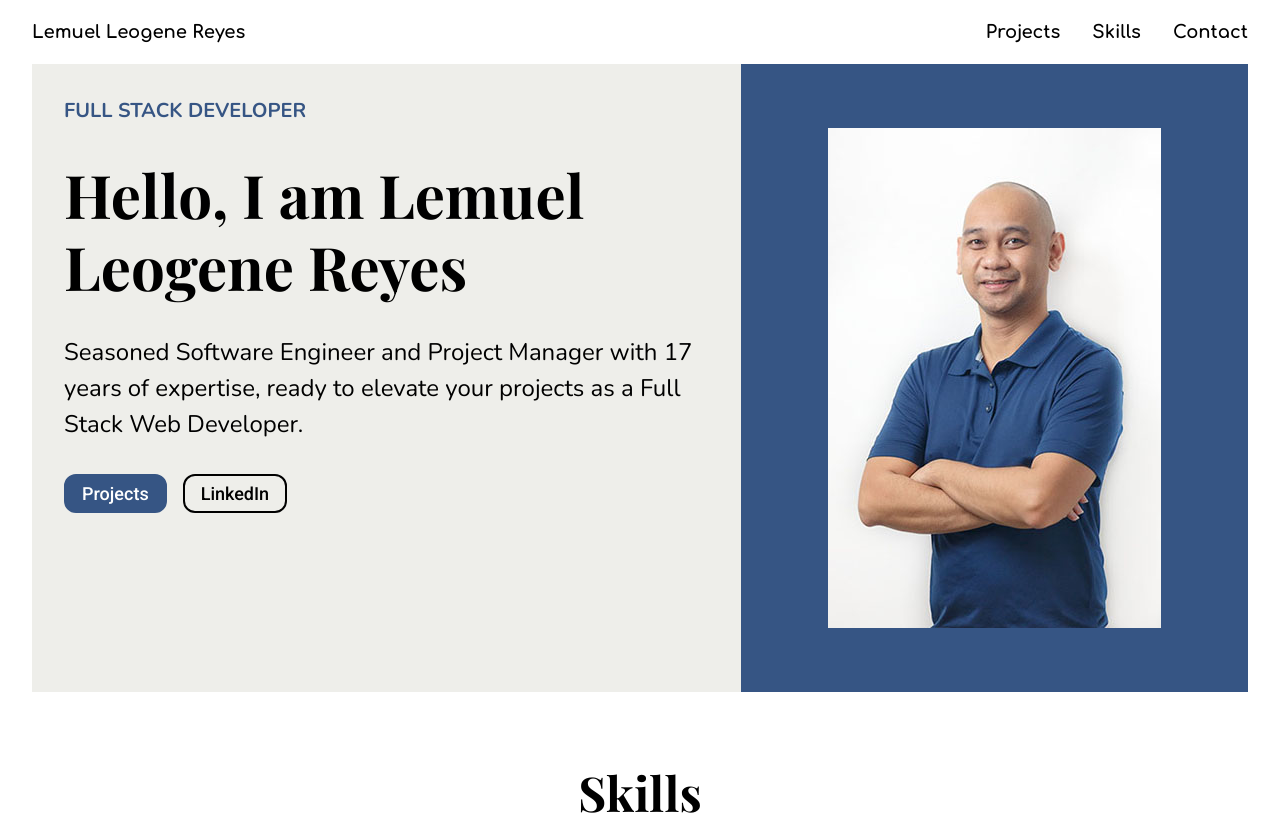
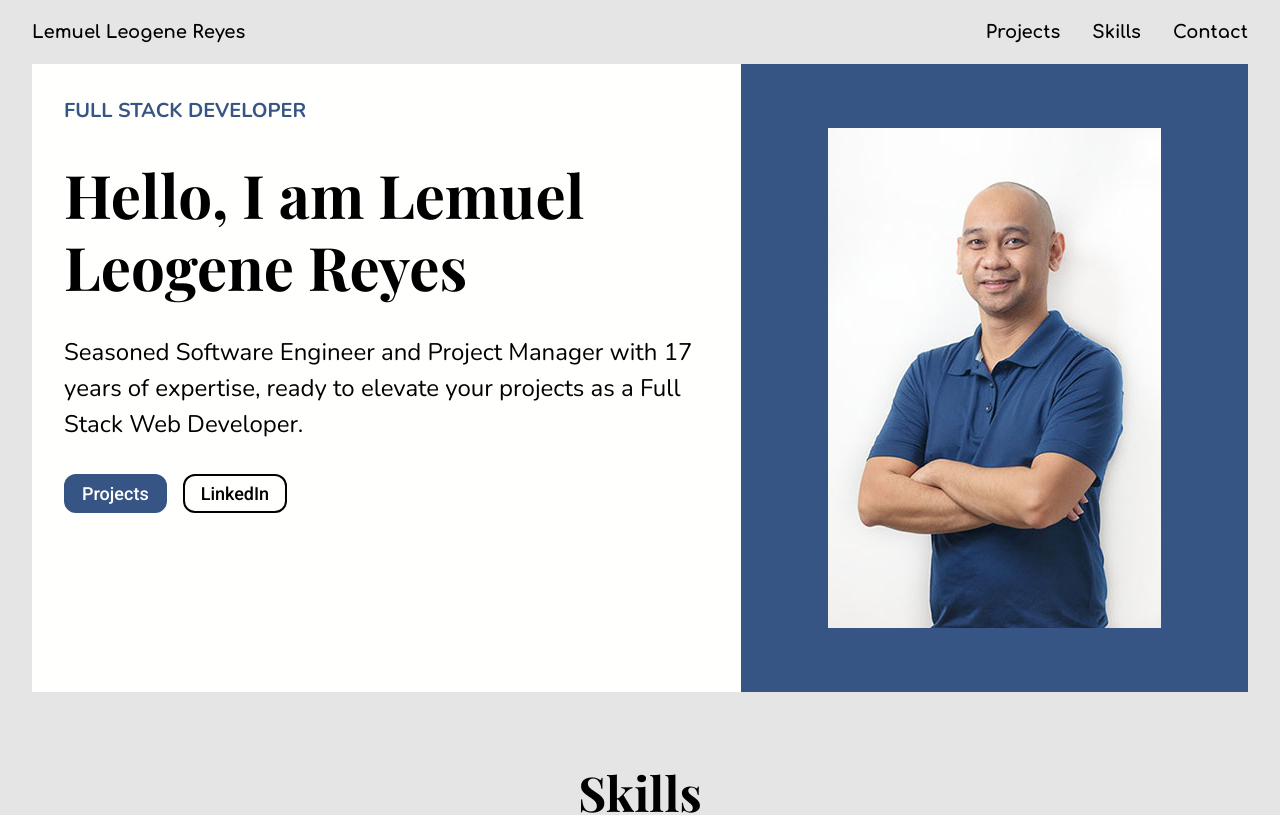
Before and after one commit to lemreyes/portfolio2024, a React (Vite) app: page / in a window 1280 px wide. Shown: the top 815 px of the page. Built offline with nearby package versions, Linux system fonts and the light colour scheme.

Commit message:
change overall bg color and hero bg color

```diff
--- a/src/App.css
+++ b/src/App.css
@@ -4,4 +4,5 @@
   padding-left: 2rem;
   padding-right: 2rem;
   text-align: center;
+  background-color: #e5e5e5;
 }
--- a/src/index.css
+++ b/src/index.css
@@ -1,6 +1,10 @@
 @tailwind base;
 @tailwind components;
 @tailwind utilities;
+
+:root {
+  background-color: #e5e5e5;
+}
 
 .comfortaa {
   font-family: "Comfortaa", sans-serif;
--- a/tailwind.config.ts
+++ b/tailwind.config.ts
@@ -5,7 +5,7 @@ export default {
     colors: {
       primary: "#365584",
       white: "#ffffff",
-      heroBg: "#eeeeea"
+      heroBg: "#fffffe"
     },
   },
   plugins: [],
```
